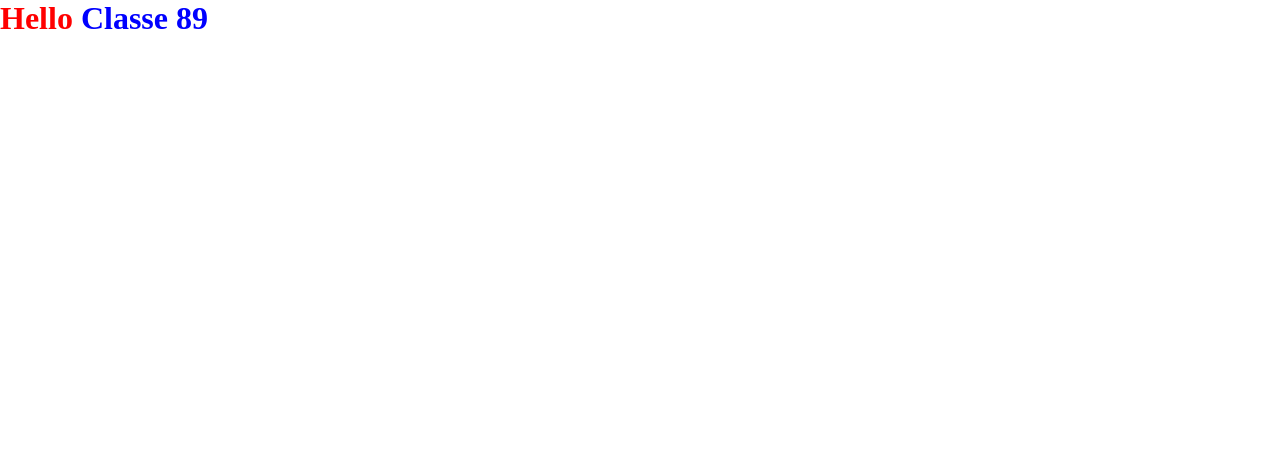
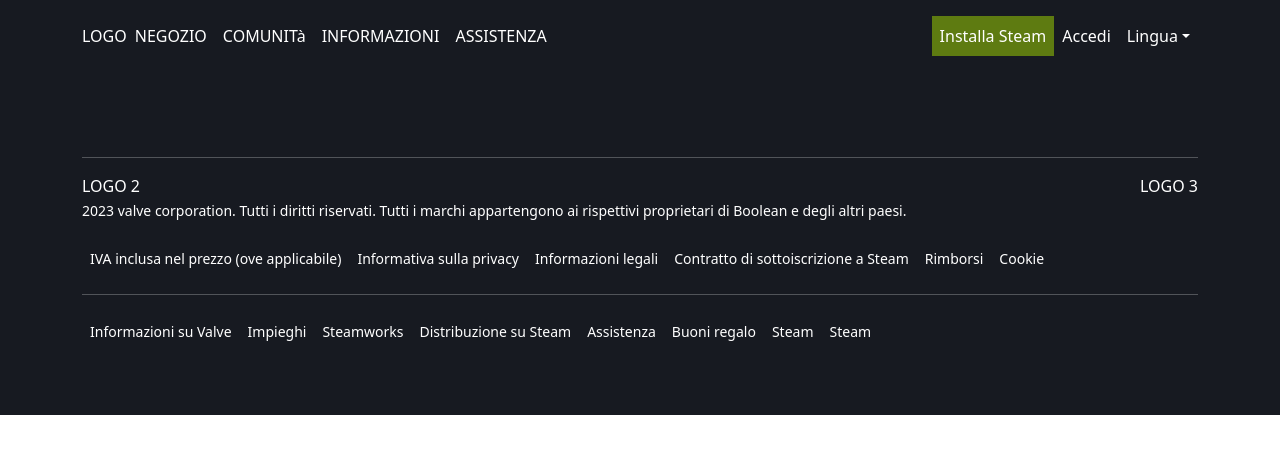
Before and after one commit to DrKillex/v-files-frontend, a Vue app: page / in a window 1280 px wide. Shown: the top 454 px of the page. Built offline with nearby package versions, Linux system fonts and the light colour scheme.

Commit message:
header + footer ma mancano icone

```diff
--- a/src/App.vue
+++ b/src/App.vue
@@ -1,19 +1,23 @@
 <script>
-import HelloApp from './components/HelloApp.vue';
+import axios from 'axios';
+import AppHeader from './components/AppHeader.vue';
+import AppFooter from './components/AppFooter.vue';
+
 export default {
-  name:'App',
+  name: 'App',
   components: {
-    HelloApp
+    AppHeader,
+    AppFooter
   }
 }
 </script>
 
 <template>
-  <HelloApp />
+  <AppHeader />
+  <AppFooter />
 </template>
 
-
 <style lang="scss">
-//versione 1 - inclusione via app.vue
+// versione 1 - via app.vue
 // @use './assets/scss/main.scss' as *;
 </style>
--- a/src/assets/scss/main.scss
+++ b/src/assets/scss/main.scss
@@ -1,6 +1,4 @@
-@use '_partial/reset' as *;
-@use '_partial/variables' as *;
-
-body {
-    background-color: white;
-}
+@use './_partial/reset' as *;
+@use './_partial/variables' as *;
+@import "bootstrap/scss/bootstrap";
+// @import "_partial/header";
--- /dev/null
+++ b/src/components/AppFooter.vue
@@ -0,0 +1,49 @@
+<script>
+export default {
+    name:'AppFooter'
+}
+</script>
+
+<template>
+    <footer class="p-3">
+
+        <div class="container">
+            <hr>
+            <div class="d-flex justify-content-between">
+                <div>LOGO 2</div>
+                <div>LOGO 3</div>
+            </div>
+            <p><small>2023 valve corporation. Tutti i diritti riservati. Tutti i marchi appartengono ai rispettivi proprietari di Boolean e degli altri paesi.</small></p>
+            <ul class="d-flex nav">
+                <li class="nav-link px-2 text-white"><small>IVA inclusa nel prezzo (ove applicabile)</small></li>
+                <li><a href="#" class="nav-link px-2 text-white"><small>Informativa sulla privacy</small></a></li>
+                <li><a href="#" class="nav-link px-2 text-white"><small>Informazioni legali</small></a></li>
+                <li><a href="#" class="nav-link px-2 text-white"><small>Contratto di sottoiscrizione a Steam</small></a></li>
+                <li><a href="#" class="nav-link px-2 text-white"><small>Rimborsi</small></a></li>
+                <li><a href="#" class="nav-link px-2 text-white"><small>Cookie</small></a></li>
+            </ul>
+            <hr>
+            <ul class="d-flex nav">
+                <li><a href="#" class="nav-link px-2 text-white"><small>Informazioni su Valve</small></a></li>
+                <li><a href="#" class="nav-link px-2 text-white"><small>Impieghi</small></a></li>
+                <li><a href="#" class="nav-link px-2 text-white"><small>Steamworks</small></a></li>
+                <li><a href="#" class="nav-link px-2 text-white"><small>Distribuzione su Steam</small></a></li>
+                <li><a href="#" class="nav-link px-2 text-white"><small>Assistenza</small></a></li>
+                <li><a href="#" class="nav-link px-2 text-white"><small>Buoni regalo</small></a></li>
+                <li><a href="#" class="nav-link px-2 text-white"><small> Steam</small></a></li>
+                <li><a href="#" class="nav-link px-2 text-white"><small> Steam</small></a></li>
+            </ul>
+        </div>
+    </footer>
+</template>
+
+
+<style scoped>
+    footer {
+        padding: 20px;
+        /* background-color: grey; */
+        background-color: #171a21;
+        height: 290px;
+        color: white;
+    }
+</style>
--- /dev/null
+++ b/src/components/AppHeader.vue
@@ -0,0 +1,55 @@
+<script>
+
+export default {
+    name: "AppHeader",
+}
+</script>
+
+<template>
+    <header class="p-3">
+        <div class="container">
+          <div class="d-flex flex-wrap align-items-center justify-content-center justify-content-lg-start">
+            <a href="/" class="d-flex align-items-center mb-2 mb-lg-0 text-white text-decoration-none">
+              <!-- <svg class="bi me-2" width="40" height="32" role="img" aria-label="Bootstrap"></svg> -->
+              LOGO
+            </a>
+
+            <ul class="nav col-12 col-lg-auto me-lg-auto mb-2 justify-content-center mb-md-0">
+              <li><a href="#" class="nav-link px-2 text-white">NEGOZIO</a></li>
+              <li><a href="#" class="nav-link px-2 text-white">COMUNITà</a></li>
+              <li><a href="#" class="nav-link px-2 text-white">INFORMAZIONI</a></li>
+              <li><a href="#" class="nav-link px-2 text-white">ASSISTENZA</a></li>
+            </ul>
+
+            <ul class="nav justify-content-end ">
+                <li><a href="#" class="coloreinstalla nav-link px-2 text-white">Installa Steam</a></li>
+                <li><a href="#" class="nav-link px-2 text-white">Accedi</a></li>
+                <li class="nav-item dropdown">
+                    <a href="#" class="nav-link px-2 text-white dropdown-toggle" role="button" data-bs-toggle="dropdown" aria-expanded="false">Lingua</a>
+                    <ul class="dropdown-menu">
+                        <li><a class="dropdown-item" href="#">IT</a></li>
+                        <li><a class="dropdown-item" href="#">ENG</a></li>
+                        <li><a class="dropdown-item" href="#">FR</a></li>
+                    </ul>
+                </li>
+
+            </ul>
+          </div>
+        </div>
+    </header>
+
+</template>
+
+<style>
+    header {
+            padding: 20px;
+            /* background-color: pink; */
+            background-color: #171a21;
+            height: 125px;
+            color: white;
+    }
+    .coloreinstalla {
+        background-color: #5e7b11;
+    }
+
+</style>
--- a/src/components/HelloApp.vue
+++ /dev/null
@@ -1,22 +0,0 @@
-
-<script>
-export default {
-    name: 'Hello'
-}
-</script>
-
-<template>
-    <div>
-        <h1>Hello <span>Classe 89</span></h1>
-    </div>
-</template>
-
-<style lang="scss" scoped>
-    h1 {
-        color: red;
-
-        span {
-            color: blue;
-        }
-    }
-</style>
--- a/src/main.js
+++ b/src/main.js
@@ -1,6 +1,19 @@
 import { createApp } from 'vue'
+// import { router } from './router';
+import * as bootstrap from 'bootstrap';
 import './assets/scss/main.scss';
-
 import App from './App.vue'
 
+// FONT AWESOME
+import { library } from '@fortawesome/fontawesome-svg-core'
+import { FontAwesomeIcon } from '@fortawesome/vue-fontawesome'
+import { faTwitter } from '@fortawesome/free-brands-svg-icons'
+import { faFacebook } from '@fortawesome/free-brands-svg-icons'
+import { faSteam } from '@fortawesome/free-brands-svg-icons'
+
+import { faHatWizard } from '@fortawesome/free-solid-svg-icons'
+library.add(faTwitter, faFacebook, faHatWizard, faSteam)
+
+
 createApp(App).mount('#app')
+.component('font-awesome-icon', FontAwesomeIcon)
```
Also changed, not shown: package.json (+7 -0 lines), 1 other file (tests, documents, lock files or other folders).
